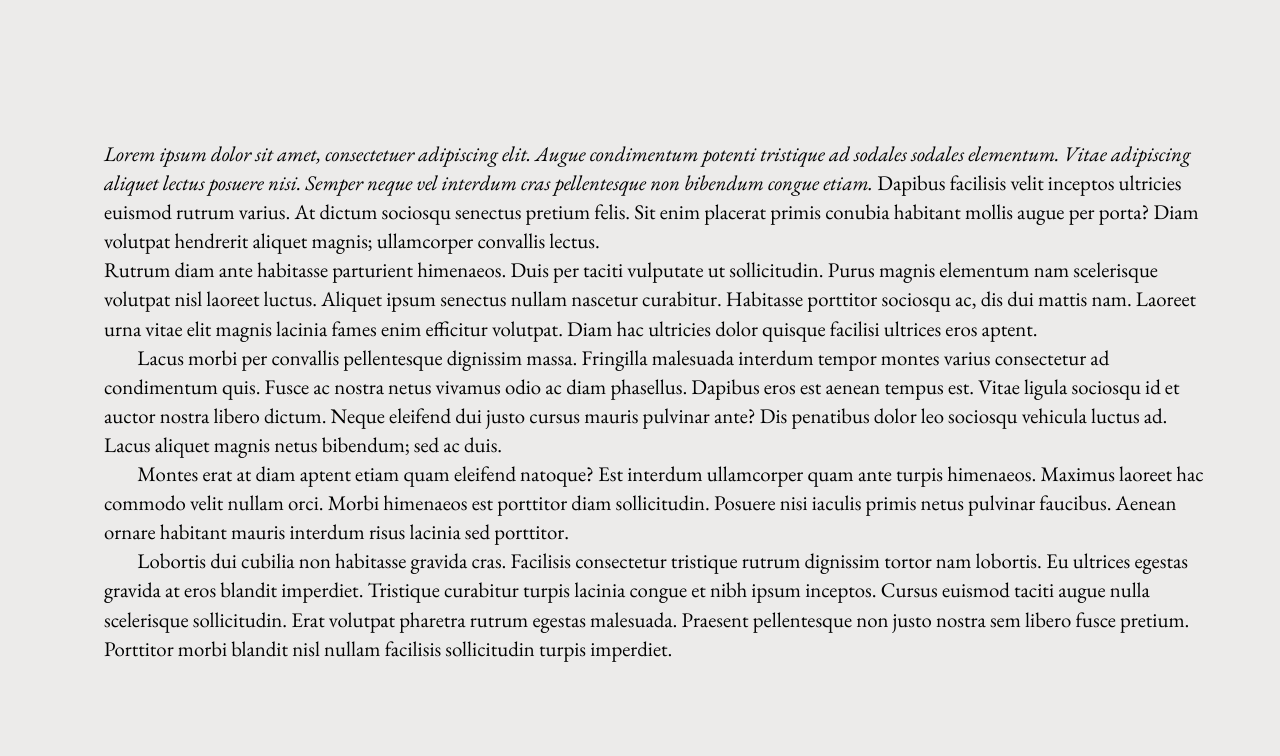
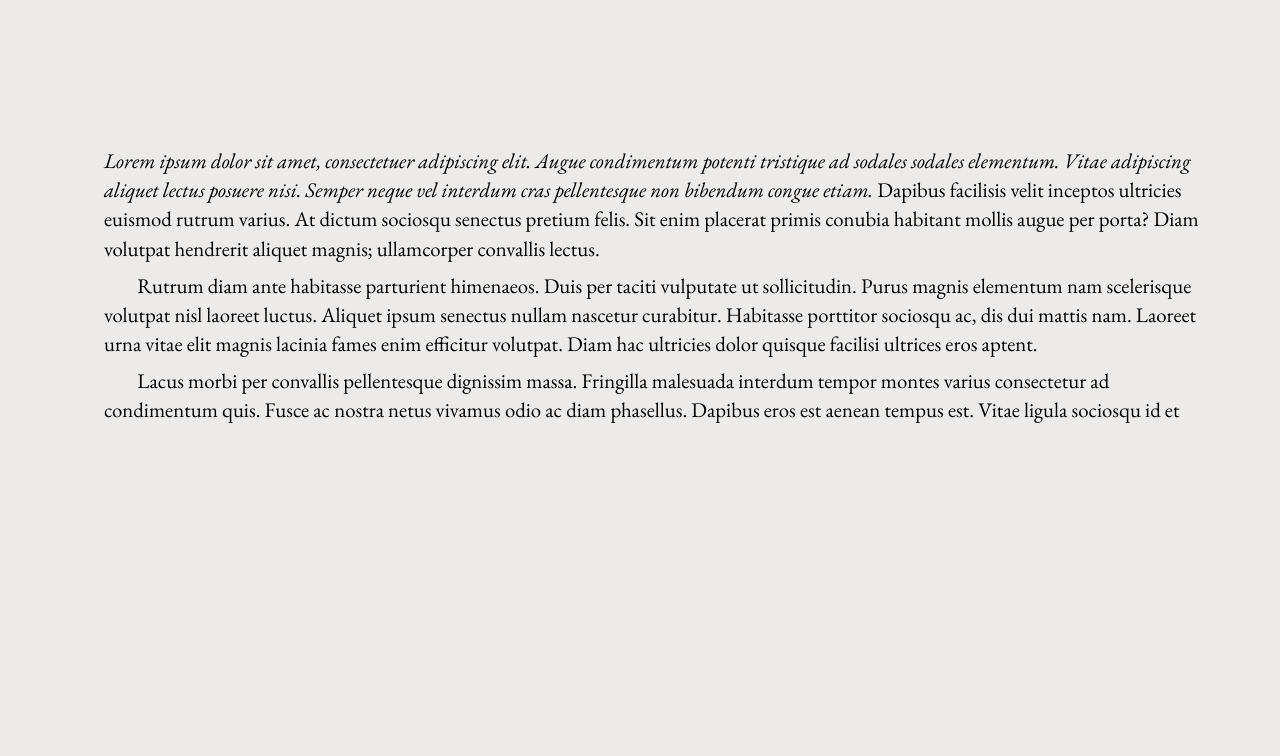
Before and after one commit to monolyt/Loom, a plain HTML site: page index.html in a window 1280 px wide. Shown: the part 377-1133 px from the top of the page. After the commit the page ends 800 px from the top, so only its background shows below. Drawn offline with nearby package versions, Linux system fonts and the light colour scheme.

Commit message:
Structure CSS

```diff
--- a/index.html
+++ b/index.html
@@ -6,8 +6,7 @@
     <title>Document</title>
     <link rel="preconnect" href="https://fonts.googleapis.com">
     <link rel="preconnect" href="https://fonts.gstatic.com" crossorigin>
-    <link href="https://fonts.googleapis.com/css2?family=EB+Garamond:ital,wght@0,400..800;1,400..800&display=swap"
-        rel="stylesheet">
+    <link href="https://fonts.googleapis.com/css2?family=EB+Garamond:ital,wght@0,400..800;1,400..800" rel="stylesheet">
     <link rel="stylesheet" href="style.css">
 </head>
 
@@ -18,13 +17,13 @@
             <h1 class="title">This is too dark for me</h1>
             <h2 class="subtitle">Author Name</h2>
             <div class="text-body">
-                <pr><i>Lorem ipsum dolor sit amet, consectetuer adipiscing elit. Augue condimentum potenti tristique ad
+                <p><i>Lorem ipsum dolor sit amet, consectetuer adipiscing elit. Augue condimentum potenti tristique ad
                         sodales
                         sodales elementum. Vitae adipiscing aliquet lectus posuere nisi. Semper neque vel interdum cras
                         pellentesque non bibendum congue etiam.</i> Dapibus facilisis velit inceptos ultricies euismod
                     rutrum
                     varius. At dictum sociosqu senectus pretium felis. Sit enim placerat primis conubia habitant mollis
-                    augue per porta? Diam volutpat hendrerit aliquet magnis; ullamcorper convallis lectus.</pr>
+                    augue per porta? Diam volutpat hendrerit aliquet magnis; ullamcorper convallis lectus.</p>
 
                 <p>Rutrum diam ante habitasse parturient himenaeos. Duis per taciti vulputate ut sollicitudin. Purus
                     magnis
--- a/style.css
+++ b/style.css
@@ -1,109 +1,107 @@
-/* Hide scrollbar for Chrome, Safari and Opera */
-/* Hide scrollbar for Chrome, Safari, and Opera */
-html.editing,
-body.editing {
-    overflow: hidden;
-    /* Prevent scrolling altogether */
-}
+/* ---------------------------------------------------
+   GLOBAL RESETS & BASE STYLES
+--------------------------------------------------- */
 
-/* For specific scrollable elements, consider targeting them individually */
-html.editing::-webkit-scrollbar,
-body.editing::-webkit-scrollbar {
-    display: none !important;
-}
-
-/* Hide scrollbar for IE, Edge, and Firefox */
-html.editing,
-body.editing {
-    -ms-overflow-style: none;
-    /* IE and Edge */
-    scrollbar-width: none;
-    /* Firefox */
-}
-
-/* Optional - Ensure this applies to specific scrollable elements if needed */
-.editing .scrollable {
-    overflow: hidden;
-    /* Prevents overflow and scrollbar appearance */
-}
-
-/* Ensure these rules don't conflict with other visual effects */
-body.wf-initial-load *,
-html.wf-initial-load * {
-    color: transparent !important;
-    -webkit-text-stroke: 0px transparent;
-    text-shadow: none !important;
-}
-
-html.wf-initial-load hr {
-    background: none !important;
-}
-
-
-/*  Reset */
 * {
     margin: 0;
     padding: 0;
     box-sizing: border-box;
-    -webkit-box-sizing: border-box;
-    -moz-box-sizing: border-box;
 }
 
-
-@import url('https://fonts.googleapis.com/css2?family=EB+Garamond:ital,wght@0,400..800;1,400..800&display=swap');
-
+/* Root variables */
 :root {
-    --color-text: #000000;
+    --color-text: #000;
     --color-background: #ecebea;
-    --font-family: serif;
-    /* Mobile Typography */
+    --font-family: 'EB Garamond', serif;
     --line-height-default: 1.4;
     --mobile-padding-offset: 0.5;
-    --font-family: 'EB Garamond', monospace;
 }
 
+/* Base HTML and body styles */
+html,
 body {
-    font-size: clamp(23px, 1vw + 0.5rem, 35px);
+    width: 100%;
+    height: 100%;
+    background-color: var(--color-background);
+    font-family: var(--font-family);
     font-optical-sizing: auto;
     text-rendering: optimizeLegibility;
     -webkit-font-smoothing: antialiased;
-    width: 100%;
-    height: 100%;
-    background-color: var(--color-background);
+    overflow-x: hidden;
 }
+
+/* Responsive font scaling */
+body {
+    font-size: clamp(23px, 1vw + 0.5rem, 35px);
+    line-height: var(--line-height-default);
+    color: var(--color-text);
+}
+
+/* ---------------------------------------------------
+   SCROLLBAR HIDING
+--------------------------------------------------- */
+
+html,
+body {
+    /* Keep scrolling instead of hidden */
+    overflow: auto;
+    /* IE/Edge */
+    -ms-overflow-style: none;
+    /* For Firefox */
+    scrollbar-width: none;
+}
+
+/* For Chrome, Safari, Opera */
+html::-webkit-scrollbar,
+body::-webkit-scrollbar {
+    display: none;
+}
+
+/* ---------------------------------------------------
+   LAYOUT
+--------------------------------------------------- */
 
 .page-layout {
     max-width: 100%;
-    font-family: var(--font-family);
+    margin: 0 auto;
 }
 
+/* Main content container */
 .page-content {
-    padding-top: calc(3rem * var(--mobile-padding-offset));
-    padding-right: calc(3rem * var(--mobile-padding-offset));
-    padding-bottom: calc(3rem * var(--mobile-padding-offset));
-    padding-left: calc(8rem * var(--mobile-padding-offset));
+    padding: calc(3rem * var(--mobile-padding-offset)) calc(3rem * var(--mobile-padding-offset)) calc(3rem * var(--mobile-padding-offset)) calc(8rem * var(--mobile-padding-offset));
     overflow-wrap: break-word;
+    /* Additional bottom space */
+    padding-bottom: 4em;
 }
 
-.page-content {
-    padding-bottom: 4em;
+/* Larger Screens */
+@media screen and (min-width: 950px) {
+    .page-layout {
+        max-width: 1200px;
+    }
+
+    body {
+        font-size: clamp(20px, 1vw + 0.5rem, 28px);
+    }
 }
+
+/* ---------------------------------------------------
+   TYPOGRAPHY
+--------------------------------------------------- */
 
 h1,
 h2,
 h3 {
-    font-weight: normal;
+    font-weight: 400;
 }
 
-h1 {
-    text-transform: capitalize;
-}
-
+/* Title Styles */
 h2.pretitle {
     margin-bottom: 15vh;
 }
 
 h1.title {
+    text-transform: capitalize;
     font-size: 4em;
     line-height: 1.2;
     margin-bottom: 2rem;
@@ -113,14 +111,17 @@ h2.subtitle {
     margin-bottom: 20vh;
 }
 
+/* Indent new paragraphs */
 .text-body p:not(:first-of-type)::before {
-    content: "\00a0 \00a0 \00a0 \00a0 \00a0 \00a0 \00a0 \00a0"
+    content: "\00a0 \00a0 \00a0 \00a0 \00a0 \00a0 \00a0 \00a0";
 }
 
-.text-body {
-    line-height: var(--line-height-default);
+/* Space paragraphs */
+.text-body p {
+    margin-bottom: 0.5rem;
 }
 
+/* Text Highlight */
 span.highlighted {
     margin: 6rem 0 2rem 0;
     display: inline-block;
@@ -131,14 +132,3 @@ span.highlighted {
     font-size: 1.2em;
     background: var(--color-background);
 }
-
-@media screen and (min-width: 950px) {
-    body {
-        font-size: clamp(20px, 1vw + 0.5rem, 28px);
-    }
-
-    .page-layout {
-        max-width: 1200px;
-        margin: 0 auto;
-    }
-}
```
